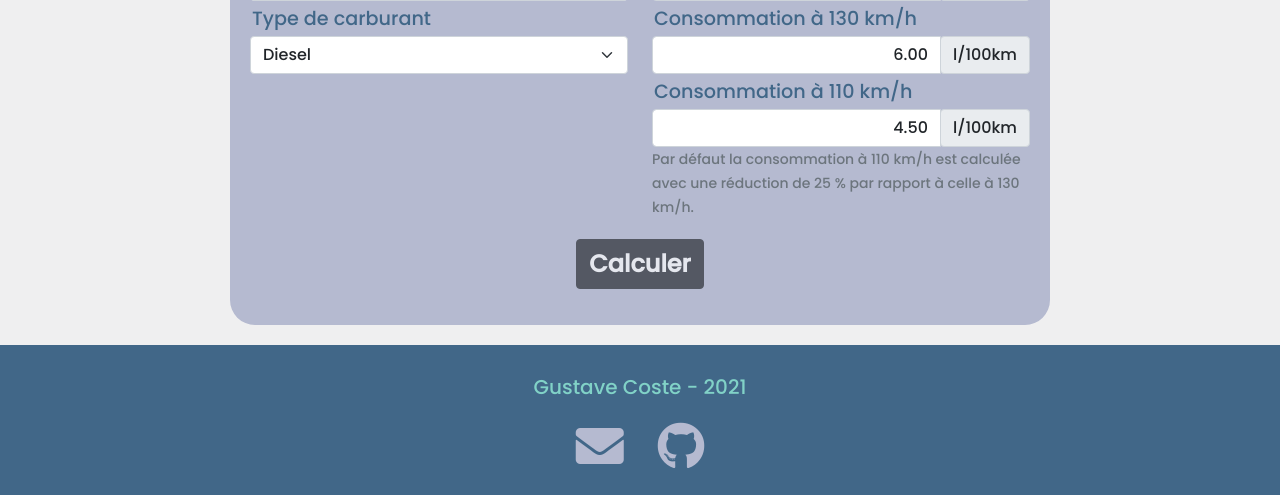
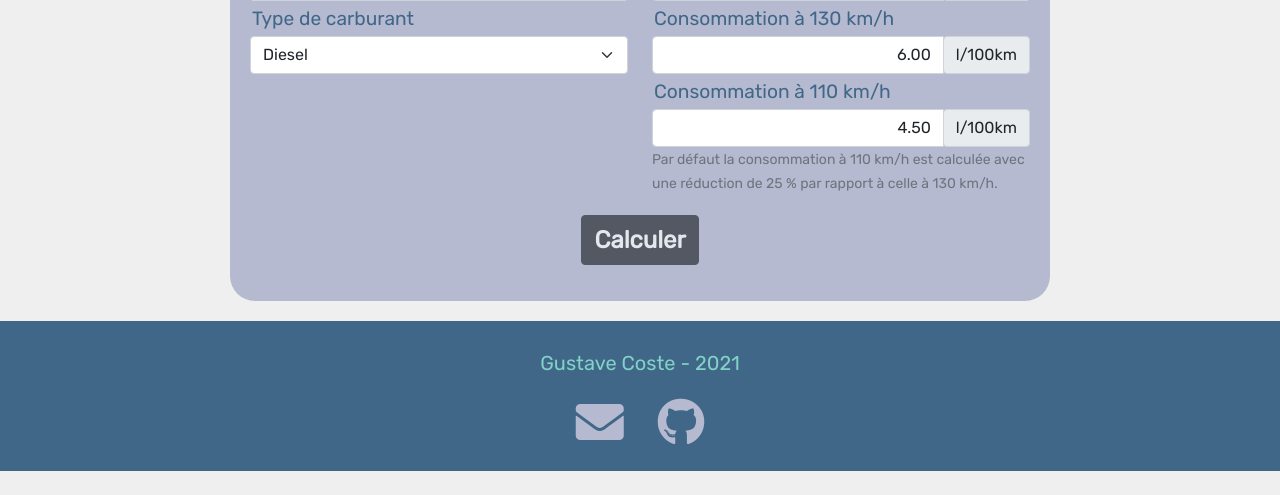
Before and after one commit to GustaveCoste/110surautoroute, a Flask app: page / in a window 1280 px wide. Shown: the part 731-1226 px from the top of the page. After the commit the page ends 1202 px from the top, so only its background shows below. Run offline with Flask 2, Linux system fonts and the light colour scheme; some libraries are stand-ins or nearby versions.

Commit message:
Used Google Fonts API and changed the font

```diff
--- a/app/static/scss/main.scss
+++ b/app/static/scss/main.scss
@@ -6,11 +6,7 @@ $fa-font-path: "../css/vendor/fontawesome/webfonts";
 @import "fontawesome/brands.scss";
 @import "fontawesome/solid.scss";
 
-@font-face{
-font-family: Poppins;
-src: url('/static/fonts/Poppins/Poppins-Medium.ttf');}
-
-body {font-family: Poppins}
+body {font-family: Rubik}
 
 @media (min-width: 1200px) {
   .container-sm {
--- a/app/templates/base.html
+++ b/app/templates/base.html
@@ -22,6 +22,7 @@
     <link rel="stylesheet" href="{{ url_for('static', filename='css/vendor/leaflet/leaflet.css') }}">
     <link rel="stylesheet" href="{{ url_for('static', filename='css/vendor/leaflet/leaflet.legend.css') }}">
     <link rel="stylesheet" href="{{ url_for('static', filename='css/vendor/mapzen/leaflet-geocoder-mapzen.css') }}">
+    <link rel="stylesheet" href="https://fonts.googleapis.com/css2?family=Rubik">
     <link rel="stylesheet" href="{{ url_for('static', filename='css/main.scss.css') }}">
 
     <script>
```
Also changed, not shown: app/static/fonts/Poppins/Poppins-Medium.ttf (deleted).
